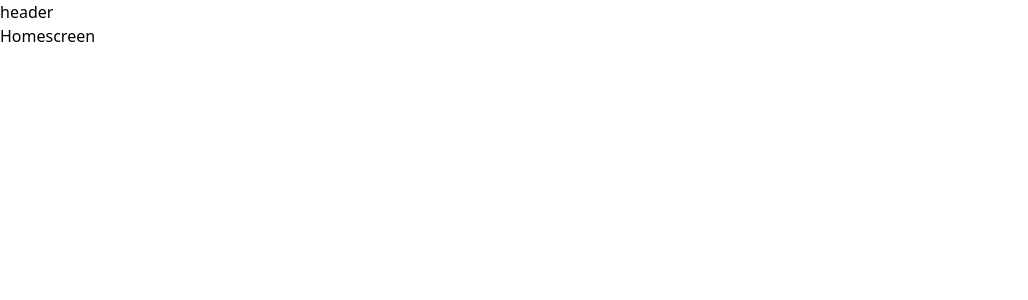
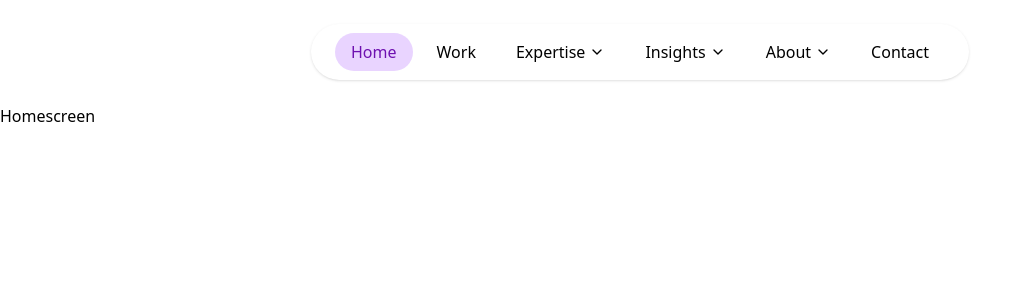
Before and after one commit to Yasir-72/trinmuics_web, a Next.js app: page / in a window 1280 px wide. Shown: the top 300 px of the page, without its empty margins (0-1028 px from the left). Built offline with nearby package versions, Linux system fonts and the light colour scheme.

Commit message:
Header created

```diff
--- a/src/components/layout/header.tsx
+++ b/src/components/layout/header.tsx
@@ -1,7 +1,91 @@
-import React from 'react'
+"use client";
+
+import { useState } from "react";
+import Link from "next/link";
+import { usePathname } from "next/navigation";
+import { ChevronDown } from "lucide-react";
 
 export default function Header() {
+  const pathname = usePathname();
+  const [openMenu, setOpenMenu] = useState<string | null>(null);
+
+
+  const navItems = [
+    { name: "Home", href: "/" },
+    { name: "Work", href: "/work" },
+    {
+      name: "Expertise",
+      dropdown: [
+        { name: "Web Development", href: "/expertise/web" },
+        { name: "UI/UX Design", href: "/expertise/design" },
+      ],
+    },
+    {
+      name: "Insights",
+      dropdown: [
+        { name: "Blog", href: "/insights/blog" },
+        { name: "Case Studies", href: "/insights/case-studies" },
+      ],
+    },
+    {
+      name: "About",
+      dropdown: [
+        { name: "Company", href: "/about/company" },
+        { name: "Team", href: "/about/team" },
+      ],
+    },
+    { name: "Contact", href: "/contact" },
+  ];
+
   return (
-    <div>header</div>
-  )
+    <header className="flex justify-center py-6 bg-white">
+      <nav className="flex items-center space-x-2 bg-white shadow-sm rounded-full px-6 py-2">
+        {navItems.map((item) => (
+          <div key={item.name} className="relative group">
+            {item.dropdown ? (
+              <button
+                onClick={() =>
+                  setOpenMenu(openMenu === item.name ? null : item.name)
+                }
+                className={`flex items-center px-4 py-2 rounded-full transition ${
+                  pathname === item.href
+                    ? "bg-purple-200 text-purple-800"
+                    : "hover:bg-gray-100"
+                }`}
+              >
+                {item.name}
+                <ChevronDown className="ml-1 w-4 h-4" />
+              </button>
+            ) : (
+              <Link
+                href={item.href}
+                className={`px-4 py-2 rounded-full transition ${
+                  pathname === item.href
+                    ? "bg-purple-200 text-purple-800"
+                    : "hover:bg-gray-100"
+                }`}
+              >
+                {item.name}
+              </Link>
+            )}
+
+            {/* Dropdown Menu */}
+            {item.dropdown && openMenu === item.name && (
+              <div className="absolute left-0 mt-2 w-48 bg-white rounded-lg shadow-lg border">
+                {item.dropdown.map((subItem) => (
+                  <Link
+                    key={subItem.name}
+                    href={subItem.href}
+                    className="block px-4 py-2 hover:bg-gray-100"
+                  >
+                    {subItem.name}
+                  </Link>
+                ))}
+              </div>
+            )}
+          </div>
+        ))}
+      </nav>
+    </header>
+  );
 }
```
Also changed, not shown: package.json (+8 -7 lines), 1 other file (tests, documents, lock files or other folders).
